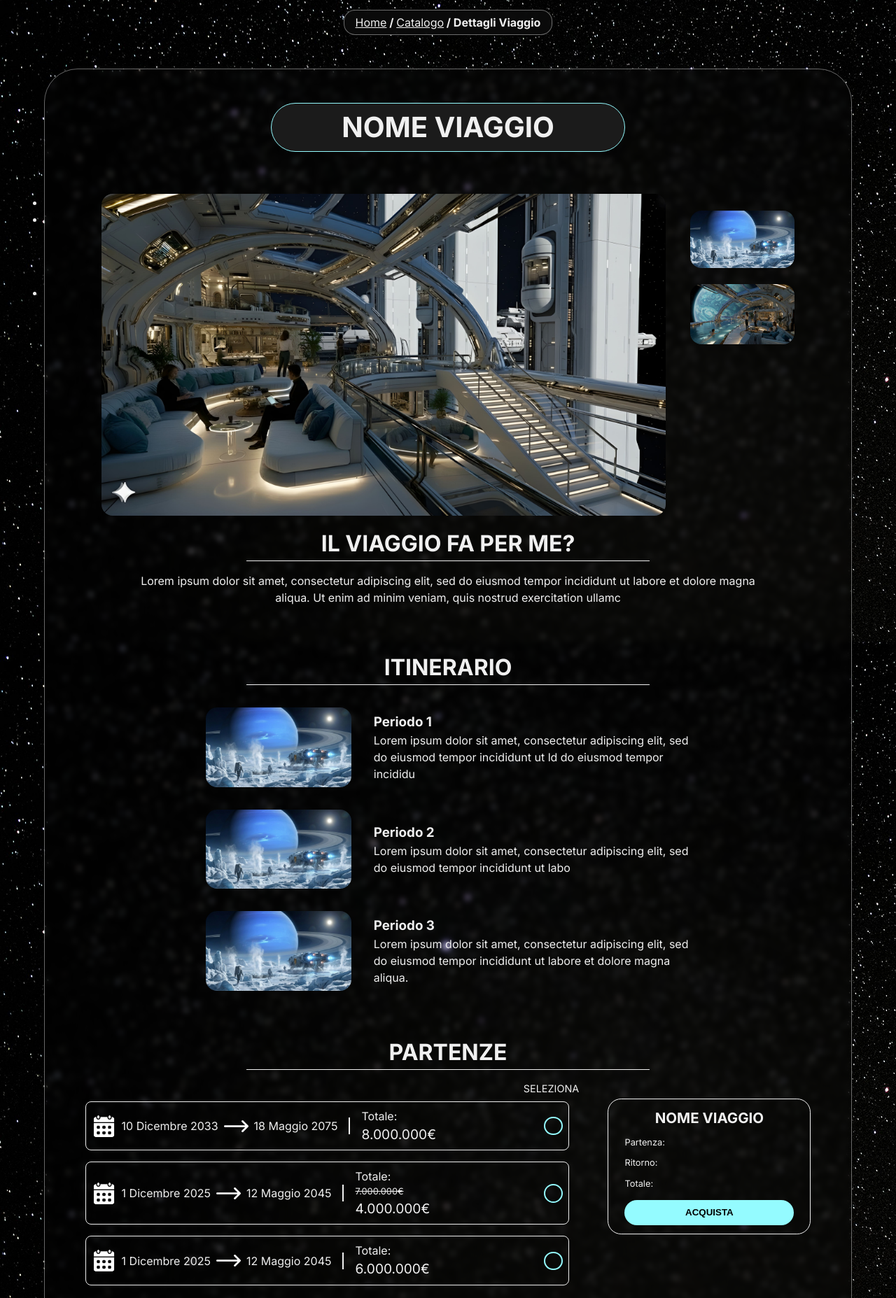
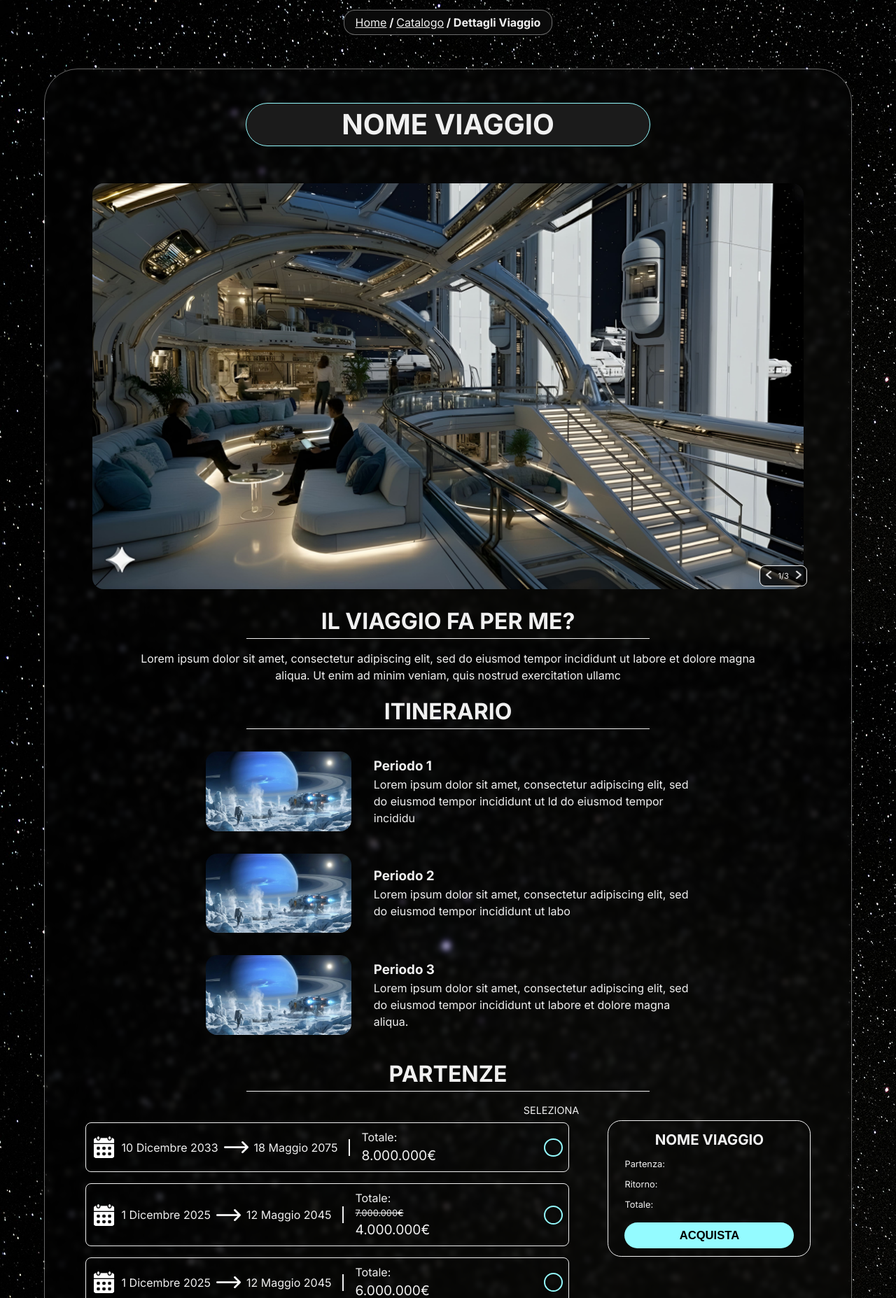
Before and after one commit to Chris-Libra-Unipd/ProgettoTecWeb, a PHP site: page /details.html in a window 1280 px wide. Shown: the part 98-1953 px from the top of the page at 70% size. Run offline with PHP 8.4, Linux system fonts and the light colour scheme.

Commit message:
altro di dettagli

```diff
--- a/css/mini_style.css
+++ b/css/mini_style.css
@@ -80,6 +80,10 @@ h2 {
 
 
 /*======================= CHRIS =====================*/
+
+/* ============ AUTHENTICATION PAGES ============*/
+/* ============ AUTHENTICATION PAGES ============*/
+/* ============ AUTHENTICATION PAGES ============*/
 #planet-desktop{
     display: none;
 }
@@ -113,4 +117,63 @@ form > input{
     background-color: var(--bg-color-dark-black);
 }
 
+/* ============ DETAIL PAGE ============*/
+/* ============ DETAIL PAGE ============*/
+/* ============ DETAIL PAGE ============*/
+
+#contenuto-dettagli > h1{
+    margin: 0.5em auto;
+    border-radius: 0.7em;
+}
+
+#mosaicRightColumn{
+    display: none;
+}
+
+.mainImg{
+    width: 100%;
+}
+
+/* ============== ITINERARIO =============== */
+
+.itemItinerario{
+    width: 80%;
+    flex-direction: column;
+    margin: 3em auto;
+}
+
+.itineraryImg{
+    width: 70%;
+    margin: auto;
+    margin-bottom: 0.5em;
+}
+
+.itemItinerario > div{
+    text-align: center;
+}
+
+
+/* ============ PARTENZE =============*/
+
+#riepilogoAcquisto{
+    width: 50%;
+    margin:auto;
+    float: none;
+}
+
+#containerPartenze{
+    float: none;
+    width: 90%;
+
+}
+
+/* ============= RECENSIONI ==========*/
+#container-recensioni{
+    width: 90%;
+    flex-direction: column;
+}
+
+.recensione{
+    width: 60%;
+}
 /*======================= END CHRIS =====================*/
--- a/css/style.css
+++ b/css/style.css
@@ -730,43 +730,60 @@ input[type="date"]::-webkit-calendar-picker-indicator {
     text-align: center;
     background-color: var(--bg-color-auth-form);
     margin: 1.2em auto;
-    margin-bottom: 1.5em;
-    width: fit-content;
-    padding: 0.1em 2.5em;
+    width: 50%;
     border: 1px solid var(--accent-color);
     border-radius: 3em;
     font-size:2.5em;
 }
 
-.coverImg{
-    display: block;
-    border-radius: 1em;
+
+#imgScroller{
+    width: 90%;
+    margin:auto;
+    position: relative;
+    overflow: hidden;
+    white-space: nowrap;
 }
 
-.otherImg{
-    width: 13%;
-    margin-bottom: 2%;
-    transition: 0.5s;
-    margin-right: 7%;
+.coverImg{
+    border-radius: 1em;
+    width:98%;
+    margin: 0% 1%;
+    transition: 1s;
 }
 
-.otherImg:hover{
-    transform: scale(1.1);
+#swipingController{
+    width: fit-content;
+    position: absolute;
+    bottom: 10px;
+    right: 5px;
+    background-color: rgba(0, 0, 0, 0.75);
+    border: 1px solid var(--bgButton-color-not-pure-white);
+    border-radius: 0.5em;
+    display: flex;
+    align-items: center;
+    padding: 0.3em;
 }
 
-.mainImg{
-    width: 70%;
-    float: left;
-    margin-left: 7%;
-    margin-right: 3%;
-    margin-bottom: 1em;
+#imgIndex{
+    margin: 0em 0.5em;
+    font-size: 0.7em;
+}
+
+#nextImg, #prevImg{
+    background-color: transparent;
+    border:none;
+    transition: 0.5s;
+}
+
+#nextImg:hover, #prevImg:hover{
+    transform: scale(1.2);
 }
 
 #contenuto-dettagli > h2{
     width: 50%;
     text-align: center;
     margin: 0.5em auto;
-    margin-top:2em;
     border-bottom: 1px solid var(--txt-color-not-pure-white);
     font-size:2em;
 
@@ -778,10 +795,9 @@ input[type="date"]::-webkit-calendar-picker-indicator {
     margin: 0.5em auto;
 }
 
-/* ITINERARIO*/
+/* ============ ITINERARIO ===============*/
 
 .itemItinerario{
-    display: block;
     width: 60%;
     margin: 2em auto;
     display: flex;
@@ -791,11 +807,10 @@ input[type="date"]::-webkit-calendar-picker-indicator {
 .itineraryImg{
     width: 30%;
     border-radius: 1em;
-    display: inline;
     margin-right: 2em;
 }
 
-/* PARTENZE*/
+/* ====================== PARTENZE ========================*/
 #containerPartenze{
     width: 60%;
     float: left;
@@ -904,6 +919,7 @@ input[type="date"]::-webkit-calendar-picker-indicator {
 #buyButton{
     text-align: center;
     font-weight: bolder;
+    font-size: 1.3em;
     margin:auto;
     margin-top: 0.5em;
     width: 100%;
@@ -911,7 +927,7 @@ input[type="date"]::-webkit-calendar-picker-indicator {
     border-radius: 2em;
     border: none;
     outline: none;
-    padding: 0.8em 0em;
+    padding: 0.5em 0em;
     background-color: var(--accent-color);
 }
 
@@ -921,7 +937,7 @@ input[type="date"]::-webkit-calendar-picker-indicator {
     border: 1px solid var(--accent-color);
 }
 
-/* RECENSIONI */
+/* =============== RECENSIONI ==============*/
 
 #container-recensioni{
     display: flex;
--- a/details.html
+++ b/details.html
@@ -9,7 +9,7 @@
         <link rel="preconnect" href="https://fonts.gstatic.com" crossorigin>
         <link href="https://fonts.googleapis.com/css2?family=Inter:ital,opsz,wght@0,14..32,100..900;1,14..32,100..900&display=swap" rel="stylesheet">
         <link rel="stylesheet" href="css/style.css">
-        <link rel="stylesheet" href="css/mini_style.css" media="screen and (max-width: 800px)">
+        <link rel="stylesheet" href="css/mini_style.css" media="screen and (max-width: 1000px)">
         <title>Nova Frontiers</title>
         <link rel="icon" type="image/x-icon" href="assets/icons/favicon.ico">
         <script src="js/scriptMenu.js" defer></script>
@@ -71,11 +71,19 @@
 
         <main id="contenuto-dettagli">
             <h1>NOME VIAGGIO</h1>
-            <ul>
-                <li><img class="coverImg mainImg" src="assets/img/t0.jpg"/></li>
-                <li><img class="coverImg otherImg" src="assets/img/t2.jpg"/></li>
-                <li><img class="coverImg otherImg" src="assets/img/t1.jpeg"/></li>
-            </ul>
+
+            <section id="imgScroller">
+                <img class="coverImg" src="assets/img/t0.jpg"/>
+                <img class="coverImg" src="assets/img/t2.jpg"/>
+                <img class="coverImg" src="assets/img/t1.jpeg"/>
+
+                <div id="swipingController">
+                    <button id="prevImg"><img src="assets/icons/prev-arrow.png" width="15px"/></button>
+                    <span id="imgIndex">1/3</span>
+                    <button id="nextImg"><img src="assets/icons/next-arrow.png" width="15px"/></button>
+                </div>
+            </section>
+
 
             <h2>IL VIAGGIO FA PER ME?</h2>
             <p>Lorem ipsum dolor sit amet, consectetur adipiscing elit, sed do eiusmod tempor incididunt ut labore et dolore magna aliqua. Ut enim ad minim veniam, quis nostrud exercitation ullamc</p>
--- a/js/scriptDetails.js
+++ b/js/scriptDetails.js
@@ -1,18 +1,35 @@
 // ============= INTRO ==============
-var coverImages = document.getElementsByClassName("coverImg");
+var images = document.getElementsByClassName("coverImg");
+var numImages = images.length;
+var currentIndex = 1;
+var controller = document.getElementById("swipingController");
+var prevButton = document.getElementById("prevImg");
+var nextButton = document.getElementById("nextImg");
+var imgIndex = document.getElementById("imgIndex");
 
-var mainImages = document.getElementsByClassName("mainImg");
-var mainImage = mainImages[0];
+prevButton.addEventListener("click",showPrevImage);
+nextButton.addEventListener("click",showNextImage);
 
-for (i = 0; i < coverImages.length; i++){
-    coverImages[i].addEventListener("click", setMain);
+function showNextImage(){
+    if(currentIndex < numImages){
+        for(i = 0; i < numImages; i++){
+            images[i].style.transform = "translateX(-"+(102*currentIndex).toString()+"%)";
+        }
+        currentIndex++;
+        imgIndex.innerHTML = currentIndex+"/"+numImages;
+    }
 }
 
-function setMain(){
-    var path = this.src;
-    this.src = mainImage.src;
-    mainImage.src=path;
+function showPrevImage(){
+    if(currentIndex > 1){
+        for(i = 0; i < numImages; i++){
+            images[i].style.transform = "translateX(-"+(102*(currentIndex-2)).toString()+"%)";
+        }
+        currentIndex--;
+        imgIndex.innerHTML = currentIndex+"/"+numImages;
+    }
 }
+
 
 // =============== PARTENZE =============
 var opzioniPartenza = document.getElementsByClassName("opzionePartenza");
```
Also changed, not shown: assets/icons/image.png (added), assets/icons/next-arrow.png (added), assets/icons/prev-arrow.png (added), assets/icons/right-arrow.png.
